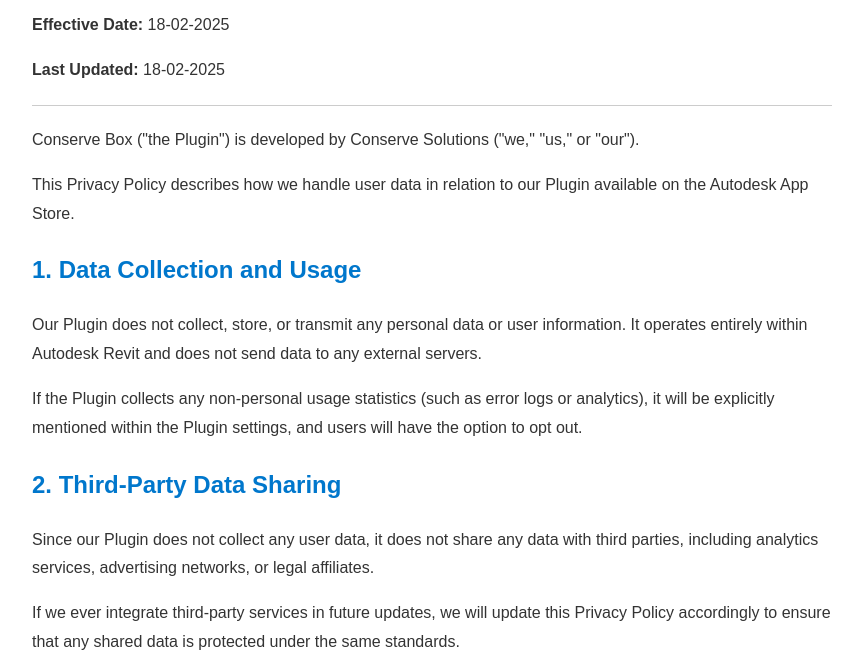
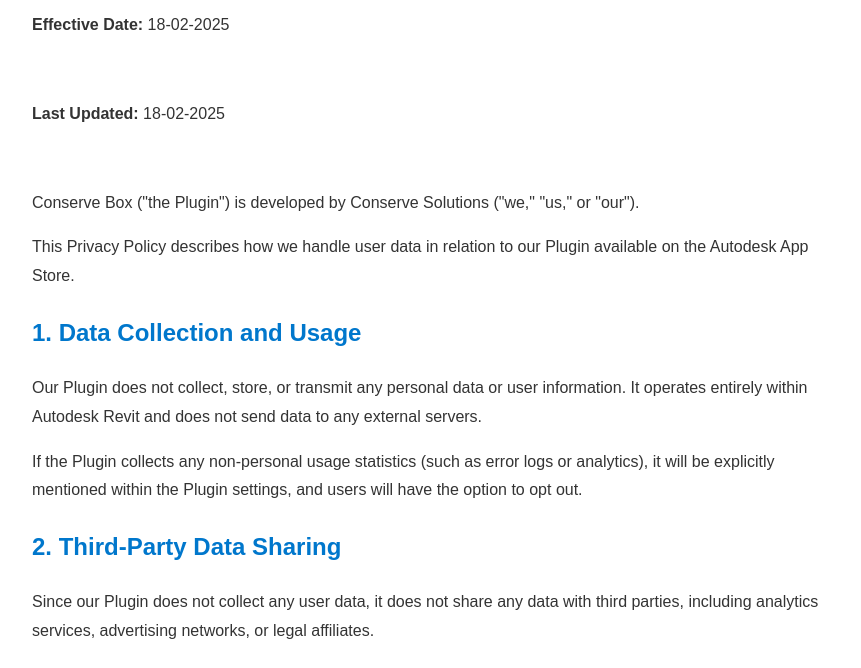
Before and after one commit to RnDConserve/Privacy-Policy, a plain HTML site: page Conserve Box - Privacy-Policy.html in a window 1280 px wide. Shown: the part 109-777 px from the top of the page, without its empty margins (208-1069 px from the left). Drawn offline with Linux system fonts and the light colour scheme.

Commit message:
updated html

```diff
--- a/Conserve Box - Privacy-Policy.html
+++ b/Conserve Box - Privacy-Policy.html
@@ -47,8 +47,9 @@
 
     <h1>Privacy Policy for Conserve Box</h1>
     <p><strong>Effective Date:</strong> 18-02-2025</p>
+    <br>
     <p><strong>Last Updated:</strong> 18-02-2025</p>
-    <hr>
+    <br>
 
     <p>Conserve Box ("the Plugin") is developed by Conserve Solutions ("we," "us," or "our").</p>
     <p>This Privacy Policy describes how we handle user data in relation to our Plugin available on the Autodesk App Store.</p>
@@ -75,7 +76,9 @@
 
     <h2>6. Contact Information</h2>
     <p>If you have any questions about this Privacy Policy, please contact us at:</p>
+    <br>
     <p><strong>Email:</strong> <a href="mailto:support@conservesolution.com">support@conservesolution.com</a></p>
+    <br>
     <p><strong>Website:</strong> <a href="https://www.conservesolution.com/" target="_blank">https://www.conservesolution.com/</a></p>
 
     <div class="footer">
```
